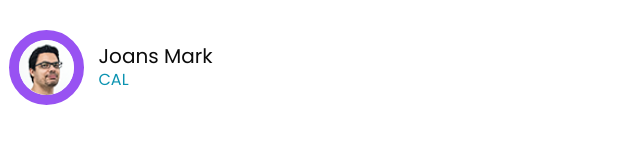
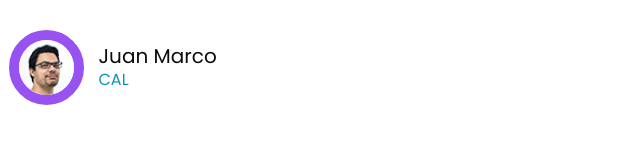
Before and after one commit to arturocanogit/DExpressWeb, a plain HTML site: page index.html in a window 1280 px wide. Shown: the part 4819-4980 px from the top of the page, 254-894 px from the left. Drawn offline with nearby package versions, Linux system fonts and the light colour scheme.

Commit message:
Ajuste 2 de clientes

```diff
--- a/index.html
+++ b/index.html
@@ -379,7 +379,7 @@
                 </div>
                 <div class="name">
                   <h5>
-                    Joans Mark
+                    Juan Marco
                   </h5>
                   <p>
                     cal
@@ -401,7 +401,7 @@
                 </div>
                 <div class="name">
                   <h5>
-                    Joans Mark
+                    Juan Marco
                   </h5>
                   <p>
                     cal
```
